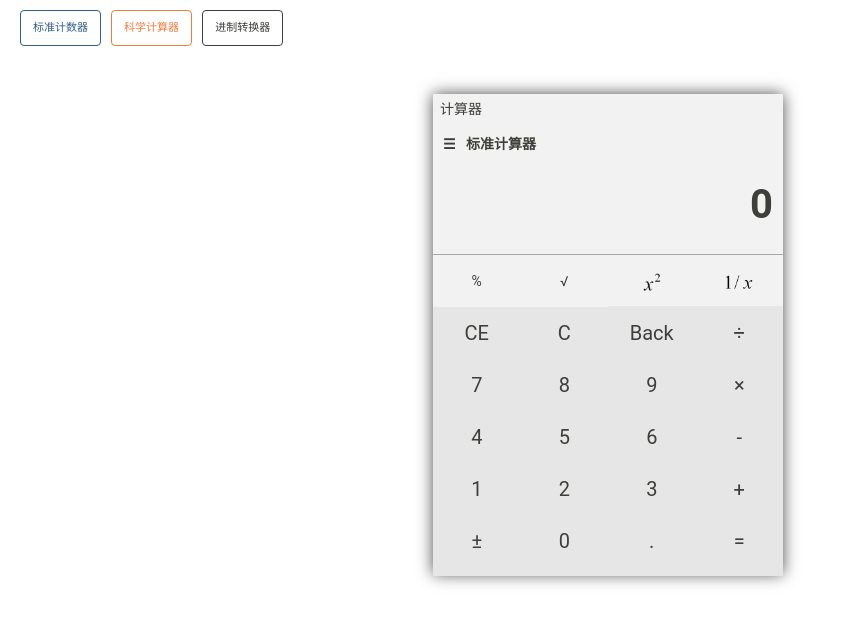
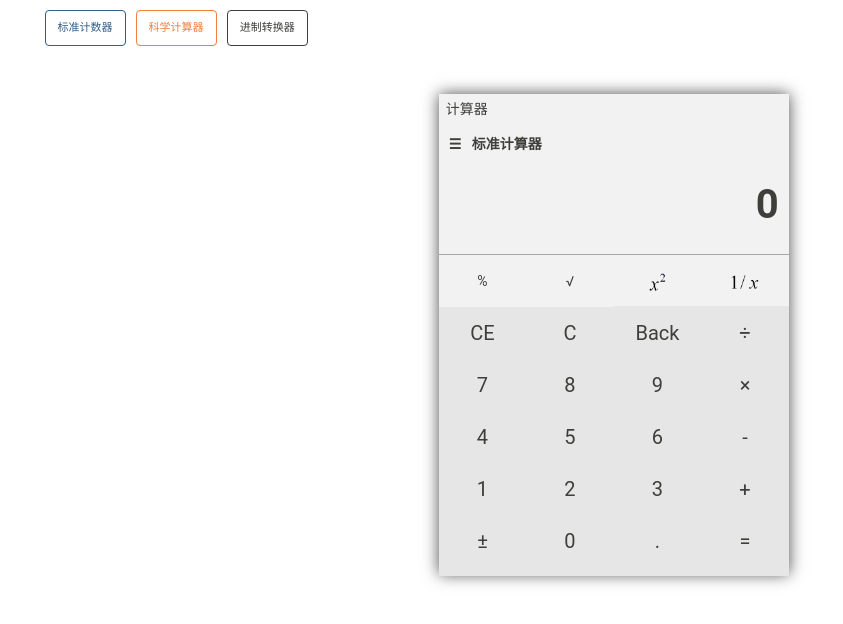
Before and after one commit to gli-fc/wdefrgbhrnhbgn-g-hthtbked, a plain HTML site: page index.html in a window 1280 px wide. Shown: the whole page, without its empty margins (0-843 px from the left). Drawn offline with Linux system fonts and the light colour scheme; no server answers.

Commit message:
Update index.html

```diff
--- a/index.html
+++ b/index.html
@@ -28,6 +28,10 @@
         <style>
             body {
                 padding-top: 0px;
+		position: relative;
+                width: 100%;
+                padding-right: 15px;
+                padding-left: 24.5px;
             }
 
             .standard-main,
```
